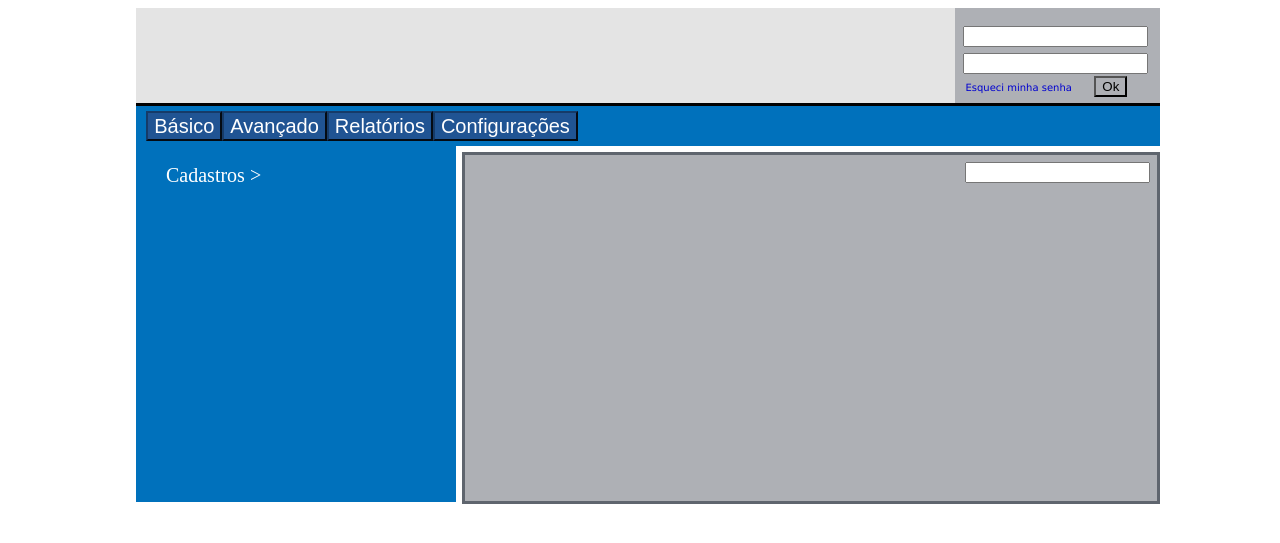
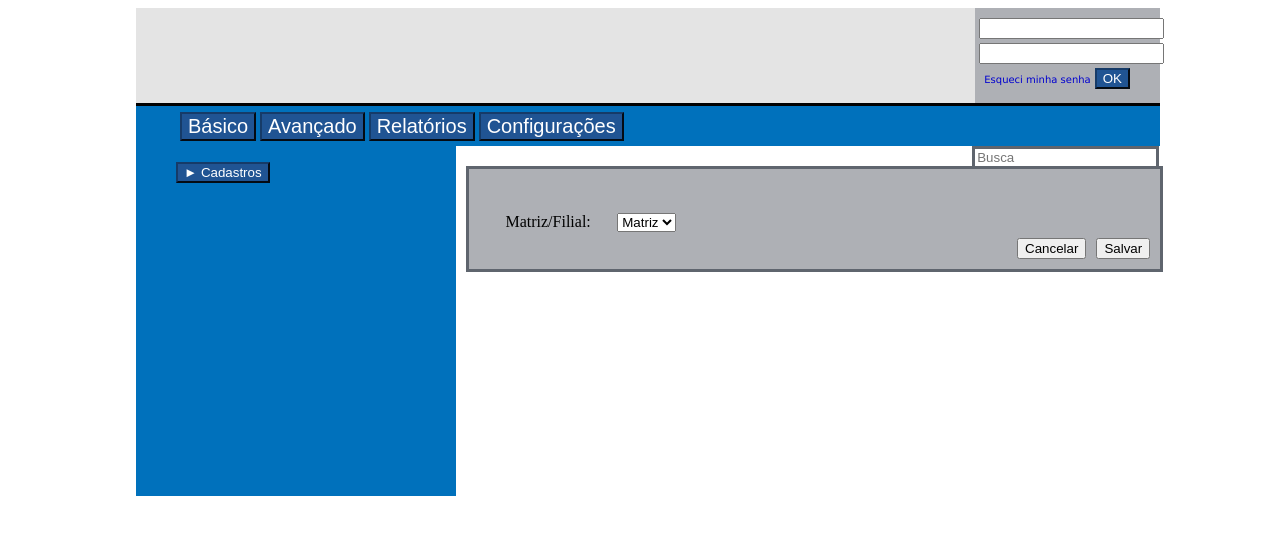
Before and after one commit to haigef/projeto, a PHP site: page / in a window 1280 px wide. Shown: the top 543 px of the page. Run offline with PHP 8.4, Linux system fonts and the light colour scheme; a stand-in replaces the project's code that opens the database connection; some libraries are stand-ins or nearby versions.

Commit message:
atualizado include no index e inicio para fabrica
Vini, faz a conexão para integrar e atualizar por ajax que dai eu faço a busca e trabalho no codigo que vai verificar se tem outras fabricas cadastradas e fazer o codigo automatico

```diff
--- /dev/null
+++ b/CSS/default-2.css
@@ -0,0 +1,29 @@
+.corpo {
+	clear: both;
+	float: left;
+	width: 100%;
+	padding: 10px;
+}
+.corpo .grupo {
+	float: left;
+	width: 20%;
+	text-align: center;
+}
+.corpo .campos {
+	float: left;
+	width: 80%;
+}
+.corpo .btn-sub {
+	float: right;
+	margin-top: 25px;
+	margin-right: 20px;
+}
+.corpo .btn-res {
+	float: right;
+	margin-top: 25px;
+	margin-right: 10px;
+}
+.corpo .campos .cmp-text {
+	float: left;
+	width: 50%;
+}
--- a/CSS/default.css
+++ b/CSS/default.css
@@ -1,11 +1,26 @@
-@charset "utf-8";
 body {
 	background-color: transparent;
 	width: 100%;
 	height: auto;
 }
-
-.head {
+button {
+	background-color: #205493;
+	border-color: #163b68;
+	font: helvetica;
+	color: #ffffff;
+}
+ul {
+	list-style-type: none;
+}
+a {
+	color:#0000cf;
+	text-decoration:none;
+	font-size:10px;
+	font-family: Verdana, sans-serif;
+	margin-left: 5%;
+	margin-top: 2%;
+}
+header {
 	background-color: #e4e4e4;
 	width: 80%;
 	height: 95px;
@@ -14,41 +29,30 @@ body {
 	margin-left: 10%;
 	float: left;
 }
-
-.login {
+section {
 	background-color: #aeb0b5;
-	width: 20%;
+	width: 54%;
+	height:auto;
+	position: relative;
+	float: left;
+	border: #5f656e solid;
+	margin-left: 10px;
+	margin-top: 20px;
+}
+.boxlogin {
+	background-color: #aeb0b5;
+	width: 185px;
 	height: 95px;
 	position: relative;
 	float: right;
 }
-
-.nomelogin {
-	margin-left: 4%;
+.login {
+	margin-left: 4px;
+	margin-top: 10px;
 }
-
-.senhalogin {
-	margin-top: 3%;
-	margin-left: 4%;
+.senha {
+	margin: 4px;
 }
-
-.botaologin {
-	position: relative;
-	background-color: transparent;
-	font-color: #FFFBFB;
-	margin-top: 1%;
-	margin-left: 9%;
-}
-
-.resetsenha {
-	color:#0000cf;
-	text-decoration:none;
-	font-size:10px;
-	font-family: Verdana, sans-serif;
-	margin-left: 5%;
-	margin-top: 2%;
-}
-
 .nav {
 	background-color: #0071bc;
 	width: 80%;
@@ -57,59 +61,89 @@ body {
 	float: left;
 	margin-left: 10%;
 	border-top: #000000 solid;
-	border: 2%;
 }
-
-
-.buttonMenu {
-	background-color: #205493;
-	border-color: #163b68;
-	height: 30px;
-	font color: #ffffff;
-	margin-top: 0.5%;
-	float: left;
-}
-
-	#buttonMenu1 {
-		background-color: #205493;
-		border-color: #163b68;
-		height: 30px;
-		font color: #ffffff;
-		margin-left: 1%;
-		margin-top: 0.5%;
-		float: left;
-	}
-
-.fontMenu {
-	font: helvetica;
-	font-size: 20px;
-	color: #ffffff;
-
-}
-
 .asside {
 	background-color: #0071bc;
 	width: 25%;
-	height: 356px;
+	height: 350px;
 	margin-left: 10%;
 	position: relative;
 	float:left;
 }
 
-.section {
-	background-color: #aeb0b5;
-	width: 54%;
-	height:346px;
-	position: relative;
-	float: left;
-	border: #5f656e solid;
-	margin-left: 0.5%;
-	margin-top: 0.5%;
-}
-
 .busca {
 	position: relative;
 	float: right;
-	margin-right: 1%;
-	margin-top: 1%;
+	margin-right: 1px;
+	margin-top: -23px;
+	border: #5f656e solid;
 }
+.dropdown {
+	display: none;
+}
+.asside:first-child li {
+	margin-top: 30px;
+}
+.buttonmenu {
+	float: left;
+	margin-left: 4px;
+	font-size: 20px;
+	margin-top: -10px;
+}
+.buttondrop {
+	float: left;
+	margin-left: 4px;
+	font-size: 20px;
+
+}
+/* breakpoint responsivo */
+@media (max-width: 850px) {
+.navigation {
+display: none;
+}
+section {
+	margin-top: 20px;
+	width: 80%;
+	margin-left: 10%;
+	margin-right: 10%;
+}
+.dropdown{
+	display: block;
+	position: relative;
+	margin-left: 10px;
+	margin-top: -0px;
+	float: left;
+	background: no-repeat;
+}
+.dropdown{
+	background-image: url(../icons/menu-icon.png);
+	width: 64px;
+	height: 64px;
+}
+.box{
+	background: #fff;
+	width: 160px;
+	height: auto;
+	border-radius: 5px ;
+	border: 2px solid black;
+}
+.dropdown .box {
+    display: none;
+    position: relative;
+    padding: 5px;
+}
+.dropdown:hover .box {
+	margin: 4px;
+    display: block;
+    z-index: 10;
+    float: left;
+}
+.box li button{
+	margin-top: 4px;
+}
+.asside{
+	width: 80%;
+	margin-left: 10%;
+	height: auto;
+}
+/* final do breakpoint  max width 850px  */
--- /dev/null
+++ b/fabrica.php
@@ -0,0 +1,26 @@
+<html>
+<head>
+<meta charset="utf-8">
+<title>index</title>
+<link rel= "stylesheet" tipe= "text/css" href="css/default-2.css">
+</head>
+<body>
+	<div class="corpo">
+		<form class="form-fabrica" method="post">
+			<div class="grupo">
+				<div class="texto">Matriz/Filial:</div>
+			</div>
+			<div class="campos">
+				<select name="tipo" id="tipo" class="selecao">
+					<option value="matriz">Matriz</option>
+					<option value="filial">Filial</option>
+				</select>
+				<input type="submit" value="Salvar" class="btn-sub" />
+				<input type="reset" value="Cancelar" class="btn-res" />
+			</div>
+		</form>
+		<div id='expand'>
+		</div>
+	</div>
+</body>
+</html>
--- a/index.php
+++ b/index.php
@@ -1,36 +1,66 @@
-<!doctype html>
 <html>
 <head>
 <meta charset="utf-8">
 <title>index</title>
 <link rel= "stylesheet" tipe= "text/css" href="css/default.css">
 </head>
+<script>
+$(document).ready(function(){
+$(document).on('change','#tipo', function(){ //.on('keyup change click', function() .submit(function(){ funções uteis //$('.ajax_form').on('submit',function(e) {
+tipo = $( this ).find('select[name=tipo]').val();    //nome da variavel y = $('tipo do campo[nome do selector = nome do campo]', '#id ou .classe do form')
+        $.ajax({
+            focused: false,
+            type: "POST",
+            url: "fabrica-2.php",
+            data: {'tipo': tipo}, //   'x': nome da variavel y
+            success: function( data )
+            {
+                 $("#expand").html(data); // #id ou .classe ou nada se não for uma id ou classe
+            }
+        });
+return false; });});
+</script>
 <body>
-    <div class="head" >
-    	<div class="login">
-        	<form action="#" method="">
-            	<br>
-                	<input class="nomelogin" type="text" name="nomelogin">
-                    	<br>
-                    <input class="senhalogin" type="password" name="senha">
-                    <a href="#" class="resetsenha">Esqueci minha senha</a>
-                    <button class="botaologin" type="submit">Ok</button>
-             </form>
-     	 </div>
+<header>
+    <div class="boxlogin">
+        <form action="#" method="POST">
+            <input class="login" type="text" name="login">
+            <input class="senha" type="password" name="senha">
+            <a href="#">Esqueci minha senha</a>
+            <button type="submit">OK</button>
+        </form>
     </div>
-
+</header>
     <div class="nav">
-        <button id="buttonMenu1"><font class="fontMenu">B&aacute;sico</font></button>
-        <button class="buttonMenu"><font class="fontMenu">Avan&ccedil;ado</font></button>
-        <button class="buttonMenu"><font class="fontMenu">Relat&oacute;rios</font></button>
-        <button class="buttonMenu"><font class="fontMenu">Configura&ccedil;&otilde;es</font></button>
+        <ul class="navigation">
+            <li><button class="buttonmenu">B&aacute;sico</button></li>
+            <li><button class="buttonmenu">Avan&ccedil;ado</button></li>
+            <li><button class="buttonmenu">Relat&oacute;rios</button></li>
+            <li><button class="buttonmenu">Configura&ccedil;&otilde;es</button></li>
+        </ul>
+        <ul class="dropdown">
+            <div class="box">
+                <li><button class="buttondrop">B&aacute;sico</button></li>
+                <li><button class="buttondrop">Avan&ccedil;ado</button></li>
+                <li><button class="buttondrop">Relat&oacute;rios</button></li>
+                <li><button class="buttondrop">Configura&ccedil;&otilde;es</button></li>
+            </div>
+        </ul>
     </div>
-    <br>
-    <div class="asside"><br><font class="fontMenu">&nbsp; &nbsp; &nbsp; Cadastros ></font ></div>
-    <div class="section">
-         <form action="#" method="">
-         	<input class="busca" type="search" name="busca">
-          </form>
+<!-- ao fazer as telas de cadastro e tudo mais mudo aqui pra algo mais bonito-->
+    <div class="asside">
+        <ul>
+            <li><button class="assidebutton">► Cadastros</button></li>
+        </ul>
     </div>
+<!-- iremos trabalhar com o include dentro da div "content" -->
+<section>
+         <form action="#" method="POST">
+         	<input class="busca" placeholder="Busca" type="search" name="busca">
+         </form>
+         <div class="content">
+               <?php include "fabrica.php";?>
+         </div>
+</section>
 </body>
 </html>
```
Also changed, not shown: cadastraFabrica.php (added, +79 -0 lines), fabrica-2.php (added, +23 -0 lines), icons/menu-icon.png (added).
